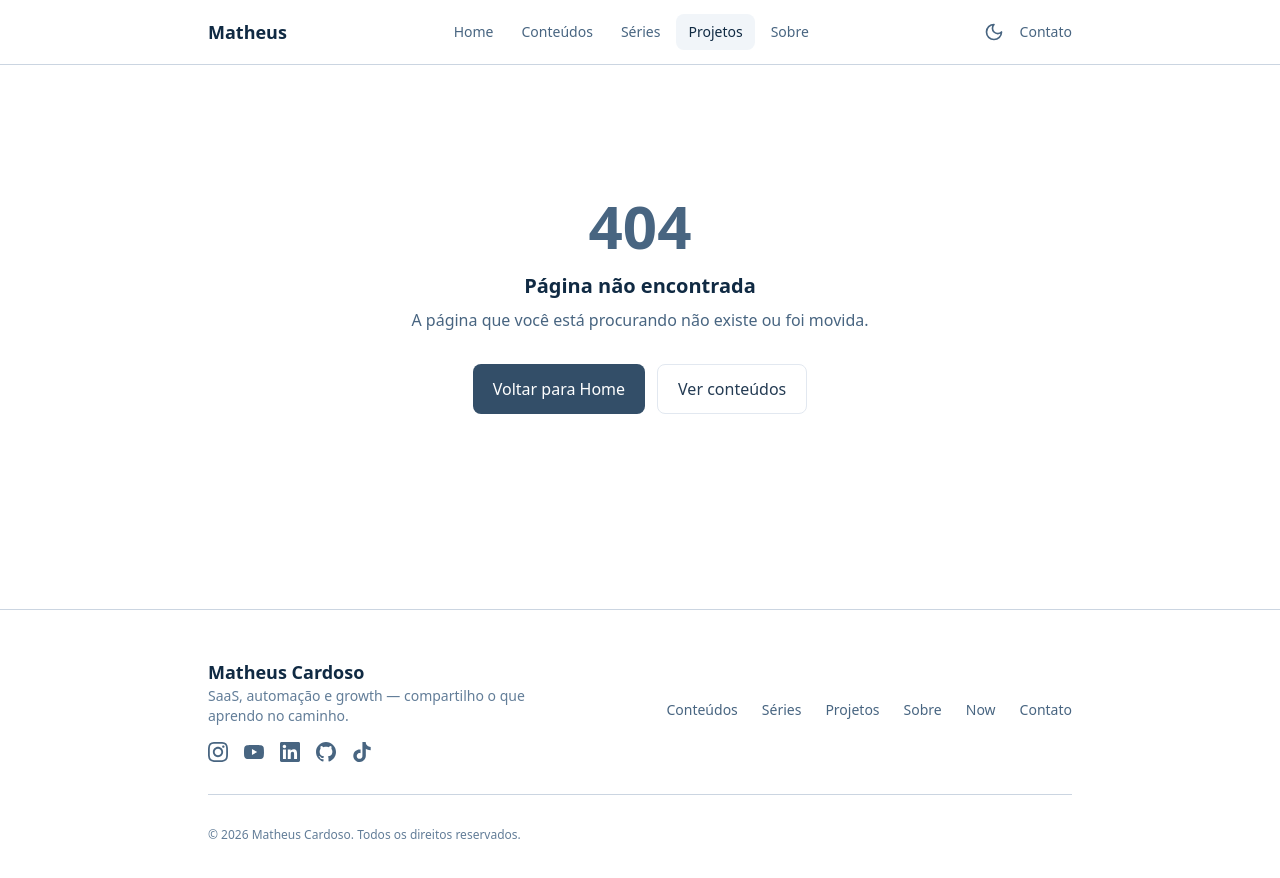
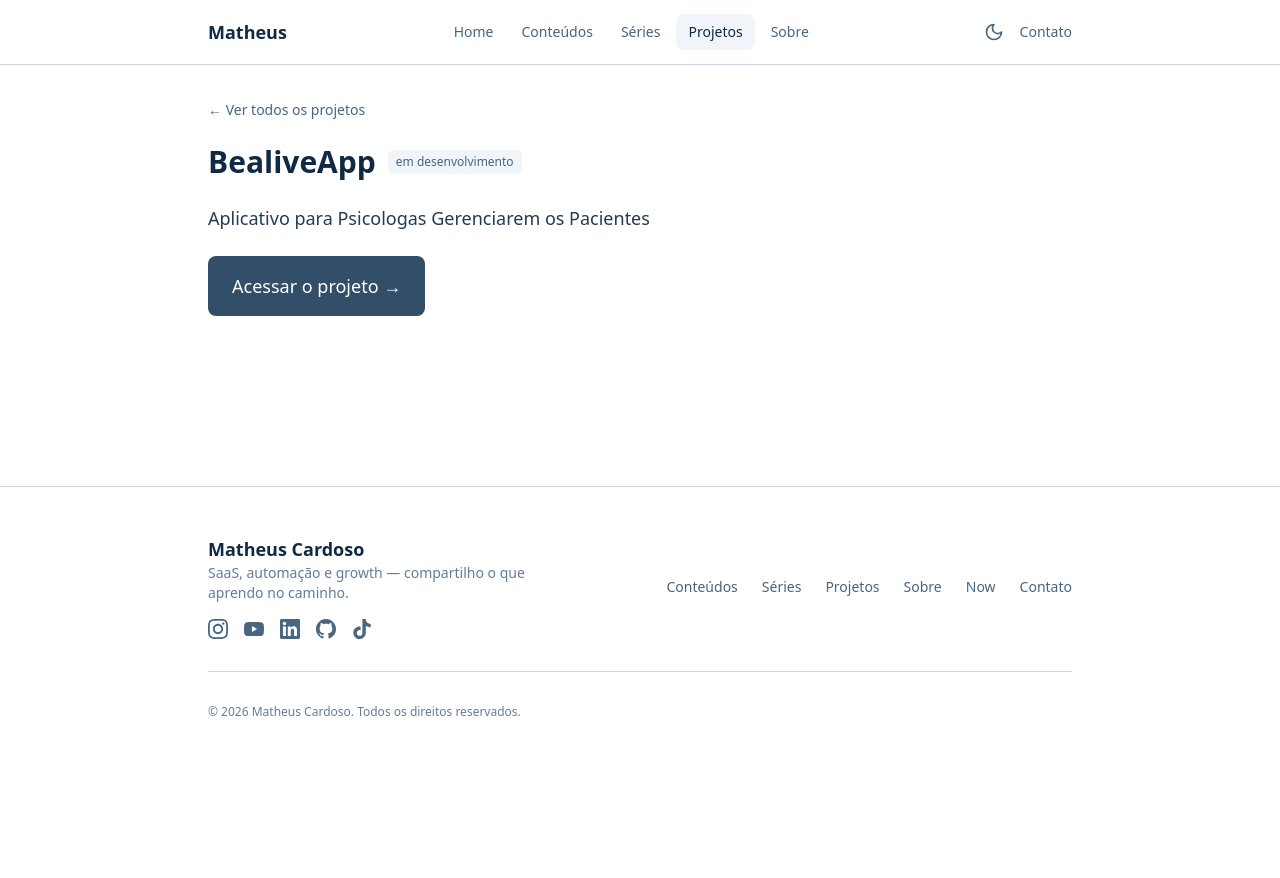
Before and after one commit to Cardoso05/personal-website, a Next.js app: page /projetos/bealiveapp in a window 1280 px wide. Before the commit this address had no page. Shown: the top 878 px of the page. After the commit the page ends 800 px from the top, so only its background shows below. Built offline with nearby package versions, Linux system fonts and the light colour scheme.

Commit message:
Update project pages: add project slugs for routing, enhance sitemap with project URLs, and adjust FeaturedProjects component to use slugs for links.

```diff
--- a/app/page.tsx
+++ b/app/page.tsx
@@ -8,10 +8,10 @@ export default function Home() {
   return (
     <div className="animate-fadeIn">
       <Hero />
+      <FeaturedProjects />
       <StartHere />
       <LatestPosts />
       <SeriesGrid />
-      <FeaturedProjects />
     </div>
   );
 }
--- /dev/null
+++ b/app/projetos/[slug]/page.tsx
@@ -0,0 +1,107 @@
+import { Metadata } from "next";
+import Link from "next/link";
+import { notFound } from "next/navigation";
+import { getProjectBySlug, getAllProjectSlugs } from "@/lib/projects";
+import { Tag } from "@/components/ui/Tag";
+
+interface PageProps {
+  params: Promise<{ slug: string }>;
+}
+
+export async function generateStaticParams() {
+  return getAllProjectSlugs().map((slug) => ({ slug }));
+}
+
+export async function generateMetadata({ params }: PageProps): Promise<Metadata> {
+  const { slug } = await params;
+  const project = getProjectBySlug(slug);
+
+  if (!project) {
+    return {};
+  }
+
+  return {
+    title: project.name,
+    description: project.description,
+    openGraph: {
+      title: project.name,
+      description: project.description,
+    },
+    twitter: {
+      card: "summary",
+      title: project.name,
+      description: project.description,
+    },
+  };
+}
+
+function hasValidUrl(url: string): boolean {
+  return !!url && url !== "#";
+}
+
+export default async function ProjectPage({ params }: PageProps) {
+  const { slug } = await params;
+  const project = getProjectBySlug(slug);
+
+  if (!project) {
+    notFound();
+  }
+
+  return (
+    <div className="max-w-4xl mx-auto px-4 py-8 animate-fadeIn">
+      <Link
+        href="/projetos"
+        className="inline-flex items-center gap-1 text-sm mb-6 transition-colors"
+        style={{ color: "var(--text-muted)" }}
+      >
+        ← Ver todos os projetos
+      </Link>
+
+      <div className="space-y-6">
+        <div className="flex flex-wrap items-center gap-3">
+          <h1
+            className="text-2xl md:text-3xl font-bold"
+            style={{ color: "var(--text-primary)" }}
+          >
+            {project.name}
+          </h1>
+          <Tag
+            variant={project.status === "ativo" ? "series" : "default"}
+            className="shrink-0"
+          >
+            {project.status}
+          </Tag>
+        </div>
+
+        <p
+          className="text-lg"
+          style={{ color: "var(--text-secondary)" }}
+        >
+          {project.description}
+        </p>
+
+        {hasValidUrl(project.url) ? (
+          <a
+            href={project.url}
+            target="_blank"
+            rel="noopener noreferrer"
+            className="inline-flex items-center justify-center font-medium transition-all duration-200 rounded-lg focus:outline-none focus:ring-2 focus:ring-offset-2 px-6 py-4 text-lg min-h-[52px] hover:opacity-90"
+            style={{
+              backgroundColor: "var(--btn-bg)",
+              color: "var(--btn-text)",
+            }}
+          >
+            Acessar o projeto →
+          </a>
+        ) : (
+          <p
+            className="text-sm"
+            style={{ color: "var(--text-muted)" }}
+          >
+            Em breve você poderá acessar este projeto.
+          </p>
+        )}
+      </div>
+    </div>
+  );
+}
--- a/app/projetos/page.tsx
+++ b/app/projetos/page.tsx
@@ -28,7 +28,7 @@ export default function ProjetosPage() {
 
       <div className="grid gap-6 sm:grid-cols-2">
         {siteConfig.projects.map((project) => (
-          <Card key={project.name} href={project.url} className="p-6">
+          <Card key={project.name} href={`/projetos/${project.slug}`} className="p-6">
             <div className="flex items-start justify-between gap-4">
               <div className="flex-1">
                 <CardTitle className="text-xl mb-2">{project.name}</CardTitle>
--- a/app/sitemap.ts
+++ b/app/sitemap.ts
@@ -1,5 +1,6 @@
 import { MetadataRoute } from "next";
 import { getAllPosts } from "@/lib/posts";
+import { getAllProjectSlugs } from "@/lib/projects";
 import { series } from "@/lib/series";
 import { siteConfig } from "@/config/site";
 
@@ -69,5 +70,14 @@ export default function sitemap(): MetadataRoute.Sitemap {
     priority: 0.7,
   }));
 
-  return [...staticPages, ...postPages, ...seriesPages];
+  // Páginas de projetos
+  const projectSlugs = getAllProjectSlugs();
+  const projectPages: MetadataRoute.Sitemap = projectSlugs.map((slug) => ({
+    url: `${baseUrl}/projetos/${slug}`,
+    lastModified: new Date(),
+    changeFrequency: "monthly" as const,
+    priority: 0.7,
+  }));
+
+  return [...staticPages, ...postPages, ...seriesPages, ...projectPages];
 }
--- a/components/home/FeaturedProjects.tsx
+++ b/components/home/FeaturedProjects.tsx
@@ -29,7 +29,7 @@ export function FeaturedProjects() {
 
         <div className="grid gap-4 sm:grid-cols-2 lg:grid-cols-3">
           {siteConfig.projects.slice(0, 3).map((project) => (
-            <Card key={project.name} href={project.url} hover>
+            <Card key={project.name} href={`/projetos/${project.slug}`} hover>
               <CardTitle>{project.name}</CardTitle>
               <CardDescription>{project.description}</CardDescription>
               <CardMeta>
--- a/config/site.ts
+++ b/config/site.ts
@@ -30,24 +30,28 @@ export const siteConfig = {
   projects: [
     {
       name: "Delmat Engenharia",
+      slug: "delmat",
       description: "Desenvolvendo um CRM/ERP",
       url: "#",
       status: "em desenvolvimento",
     },
     {
       name: "Wipr",
+      slug: "wipr",
       description: "Minha Empresa de Desenvolvimento de Ferramentas de Automação",
       url: "https://wipr.com.br",
       status: "ativo",
     },
     {
       name: "BealiveApp",
+      slug: "bealiveapp",
       description: "Aplicativo para Psicologas Gerenciarem os Pacientes",
       url: "https://bealiveapp.com.br",
       status: "em desenvolvimento",
     },
     {
       name: "InspireAI",
+      slug: "inspireai",
       description: "Inteligencia Artificial para Criadores de Conteúdo",
       url: "https://inspireai.com.br",
       status: "em desenvolvimento",
--- /dev/null
+++ b/lib/projects.ts
@@ -0,0 +1,15 @@
+import { siteConfig } from "@/config/site";
+
+export type Project = (typeof siteConfig.projects)[number];
+
+export function getAllProjects(): Project[] {
+  return [...siteConfig.projects];
+}
+
+export function getProjectBySlug(slug: string): Project | null {
+  return siteConfig.projects.find((p) => p.slug === slug) ?? null;
+}
+
+export function getAllProjectSlugs(): string[] {
+  return siteConfig.projects.map((p) => p.slug);
+}
```
